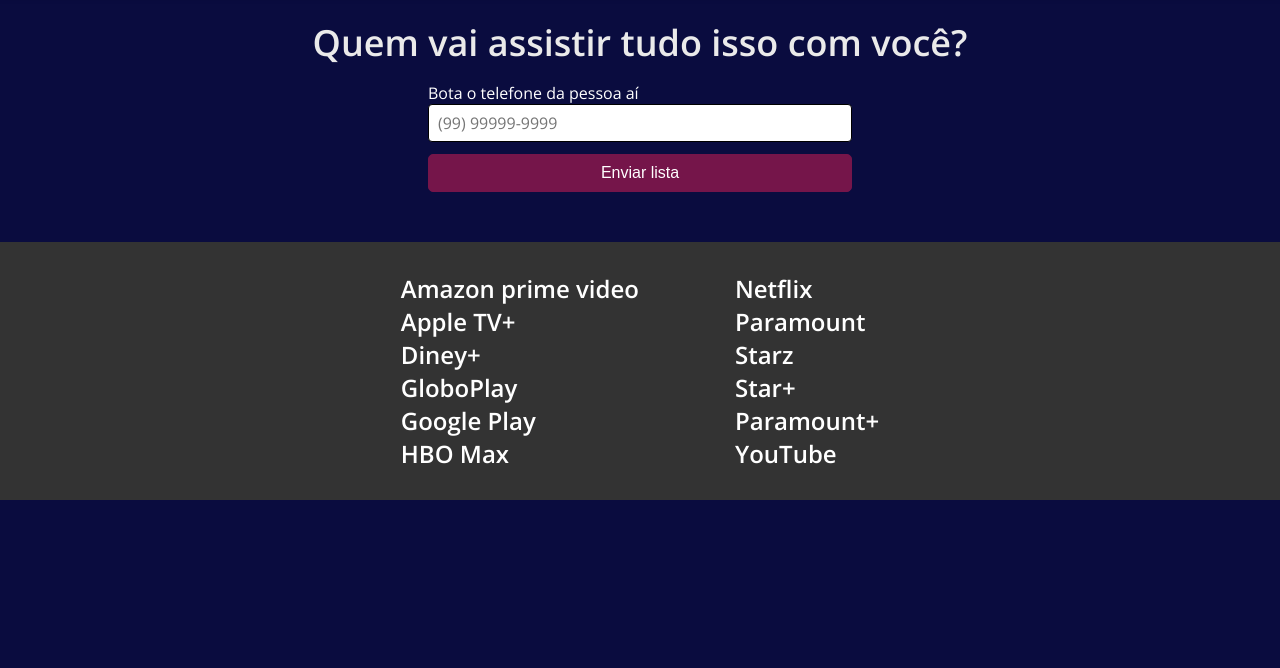
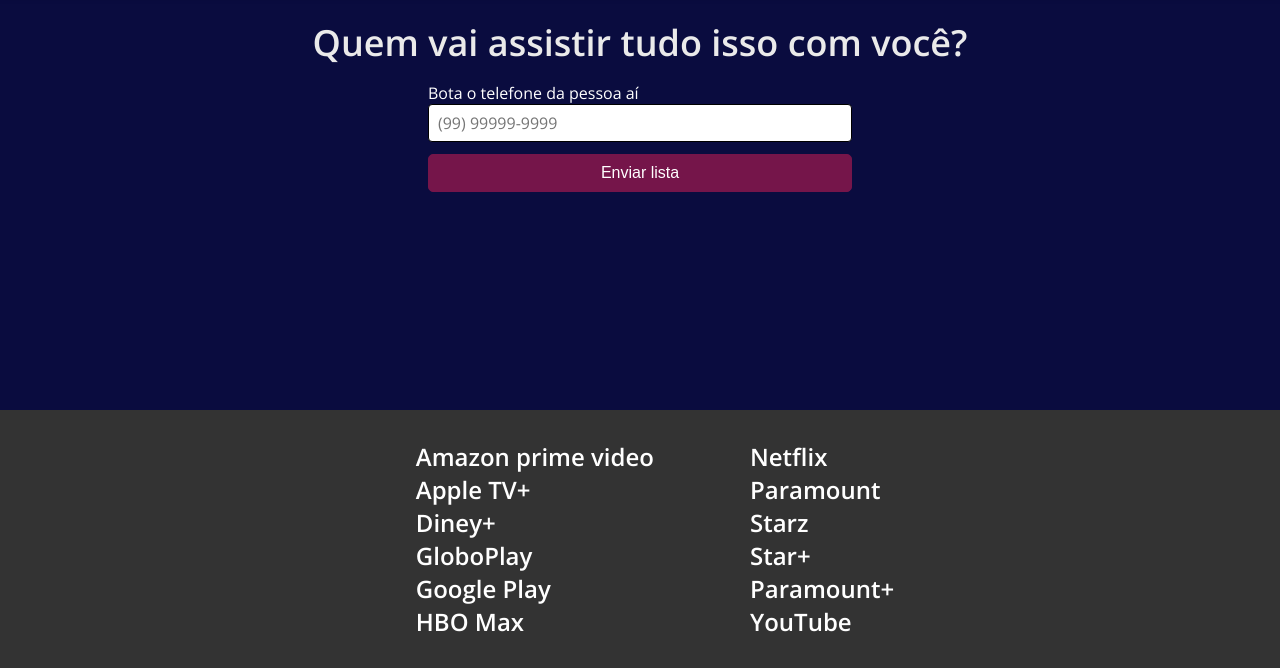
Before and after one commit to miguelmarcello/Projeto-1, a plain HTML site: page enviar-lista.html in a window 1280 px wide. Shown: the part 132-800 px from the top of the page. Drawn offline with nearby package versions, Linux system fonts and the light colour scheme.

Commit message:
footer bottom 0

```diff
--- a/assets/css/style.css
+++ b/assets/css/style.css
@@ -267,11 +267,17 @@
   .footer {
     background-color: #333;
     color: #FFF;
-    padding: 30px 0;
+    padding: 30px 0 30px 30px;
     text-align: left;
     text-decoration: none;
     margin-top: 50px;
     gap: 96px;
+    width: 100%;
+    bottom: 0;
+
+  }
+  .footer-envio {
+    position: fixed;
   }
   .footer p {
     margin-bottom: 12px;
@@ -292,7 +298,7 @@ text-decoration: underline;
       justify-content: center;
     }
     .footer p {
-      margin: 0 40px 0 0;
+      margin: 0 40px 0 40px;
     }
   }
 
--- a/enviar-lista.html
+++ b/enviar-lista.html
@@ -48,7 +48,7 @@
       />
     </form>
   </main>
-  <footer class="footer">
+  <footer class="footer footer-envio">
     <div class="column1">
       <div class="stream">
         <a href="https://www.primevideo.com/" target="_blank">Amazon prime video</a>
```
Also changed, not shown: assets/img/Binge-1.JPG (added), assets/img/binge-3.JPG (added), assets/img/binge-4.JPG (added), assets/img/binge-6.JPG (added), assets/img/binge-mobile.JPG (added), assets/img/binge-mobile2.JPG (added), 1 other file.
